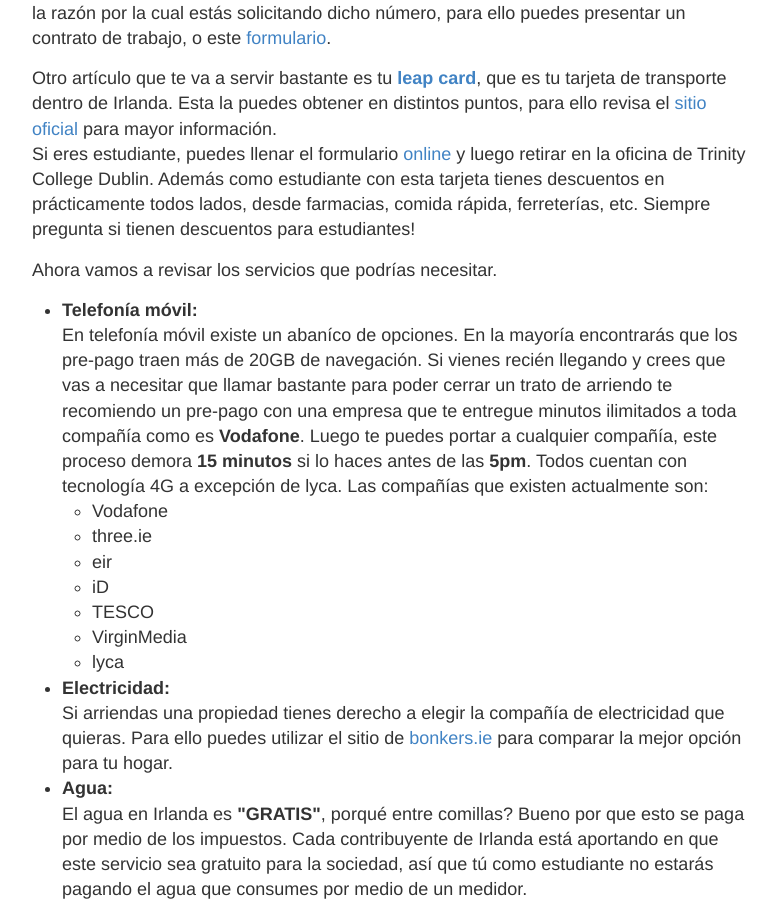
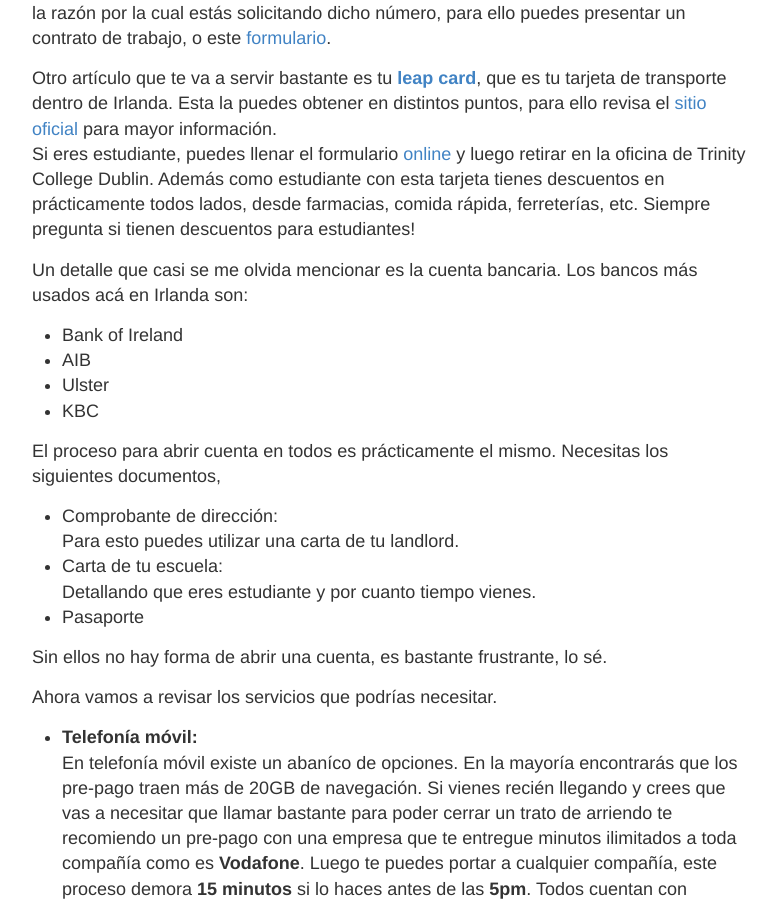
Before and after one commit to HikingClubIreland/MonrealCarrasco.github.io, a Jekyll site: the page built from blog/_posts/2018-01-30-Things-You-Might-Need-es.html, in a window 1280 px wide and 900 px high, scrolled down 514 px. Shown: the whole window, without its empty margins (248-1025 px from the left). Built offline with Jekyll 4.4.1, drawn with Linux system fonts in a browser that asks for light colours.

Commit message:
Adding bank account info

```diff
--- a/blog/_posts/2018-01-30-Things-You-Might-Need-es.html
+++ b/blog/_posts/2018-01-30-Things-You-Might-Need-es.html
@@ -26,6 +26,43 @@
   Si eres estudiante, puedes llenar el formulario <a href="http://www.studentleapcard.ie/applybymobile/">online</a> y luego retirar en la oficina de Trinity College Dublin.
   Además como estudiante con esta tarjeta tienes descuentos en prácticamente todos lados, desde farmacias, comida rápida, ferreterías, etc.
   Siempre pregunta si tienen descuentos para estudiantes!
+</p>
+<p>
+  Un detalle que casi se me olvida mencionar es la cuenta bancaria.
+  Los bancos más usados acá en Irlanda son:
+  <ul>
+    <li>
+      Bank of Ireland
+    </li>
+    <li>
+      AIB
+    </li>
+    <li>
+      Ulster
+    </li>
+    <li>
+      KBC
+    </li>
+  </ul>
+
+  El proceso para abrir cuenta en todos es prácticamente el mismo.
+  Necesitas los siguientes documentos,
+  <ul>
+    <li>
+      Comprobante de dirección:
+      <br />
+      Para esto puedes utilizar una carta de tu landlord.
+    </li>
+    <li>
+      Carta de tu escuela:
+      <br />
+      Detallando que eres estudiante y por cuanto tiempo vienes.
+    </li>
+    <li>
+      Pasaporte
+    </li>
+  </ul>
+  Sin ellos no hay forma de abrir una cuenta, es bastante frustrante, lo sé.
 </p>
 <p>
   Ahora vamos a revisar los servicios que podrías necesitar.
```
